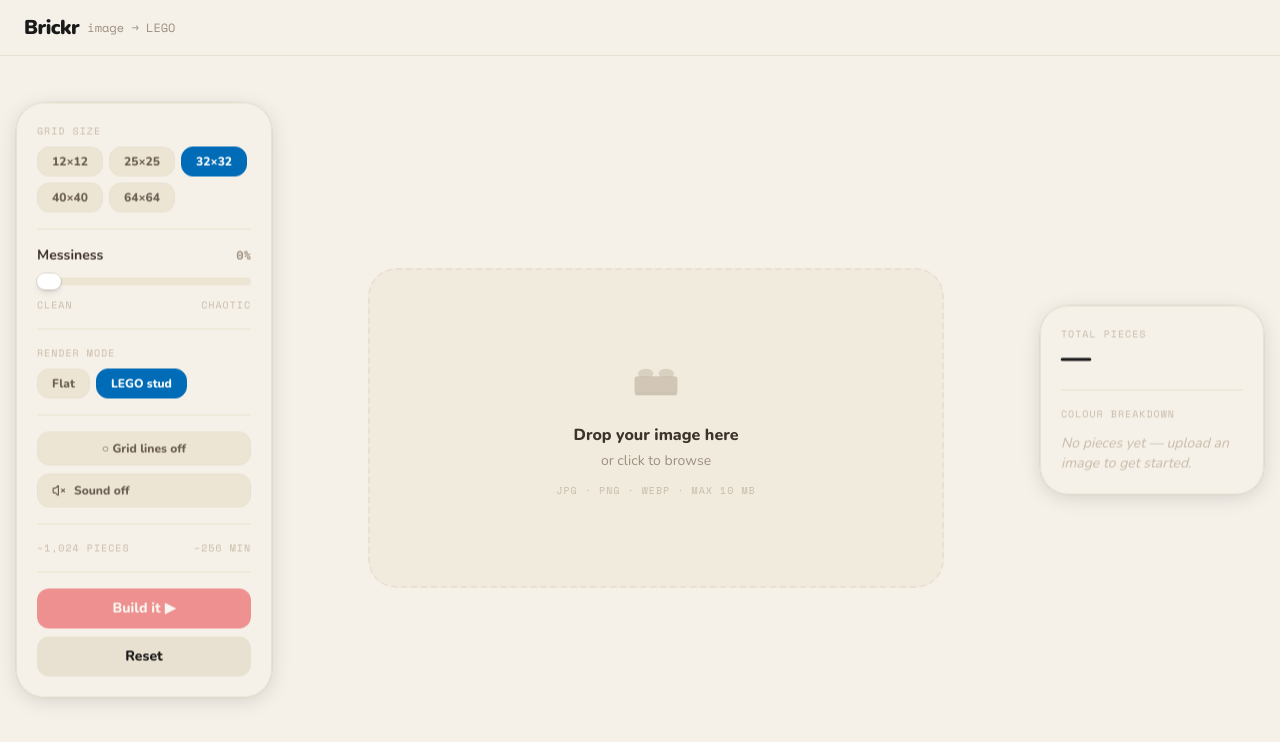
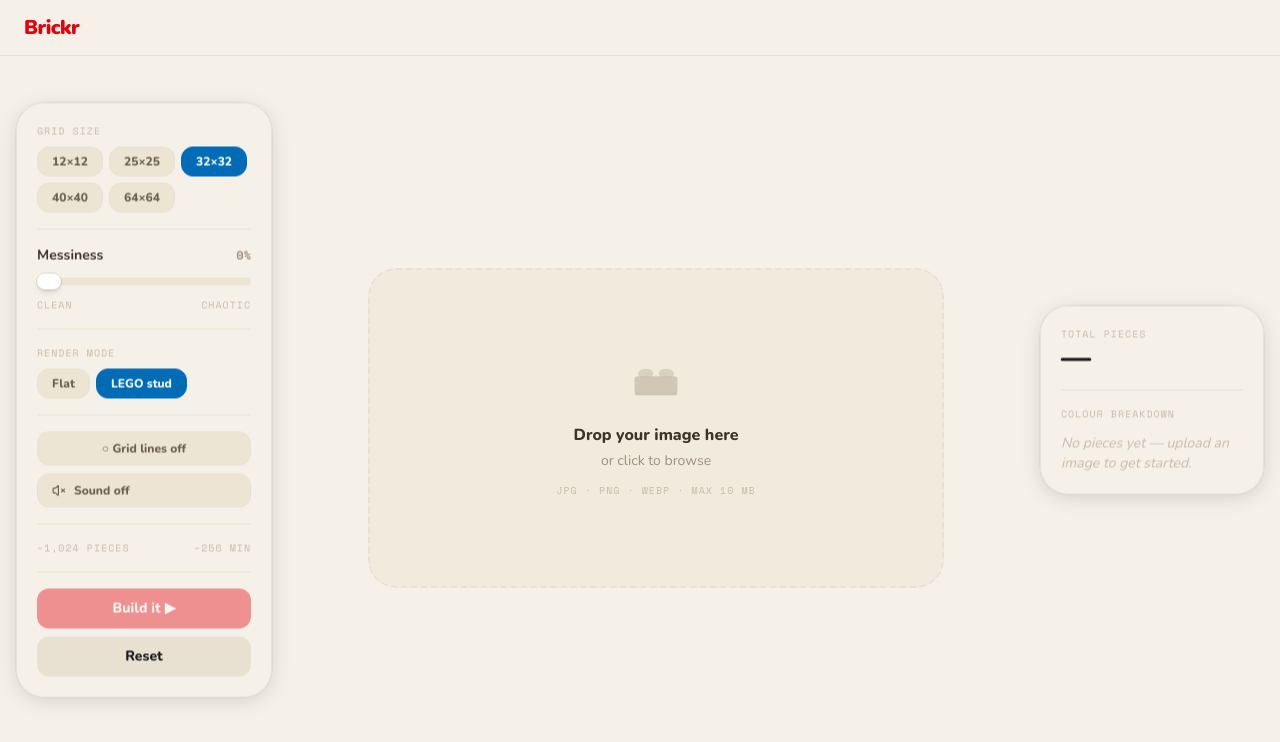
Before and after one commit to pandakn/brickr, a Next.js app: page / in a window 1280 px wide. Shown: the top 742 px of the page. Built offline with nearby package versions, Linux system fonts and the light colour scheme.

Commit message:
refactor: update home page layout and components to reflect new dashboard structure

```diff
--- a/app/page.tsx
+++ b/app/page.tsx
@@ -259,11 +259,8 @@ export default function Page() {
     <div className="flex h-screen flex-col overflow-hidden bg-sand-100">
       {/* ── Top bar ─────────────────────────────────────────────────────── */}
       <header className="flex h-14 shrink-0 items-center border-b border-sand-300 px-6">
-        <span className="font-display text-xl font-black tracking-tight text-sand-800">
+        <span className="font-display text-xl font-black tracking-tight text-brick-red">
           Brickr
-        </span>
-        <span className="ml-2 font-mono text-xs text-sand-500">
-          image → LEGO
         </span>
 
         {/* Error banner (processing failure) */}
```
